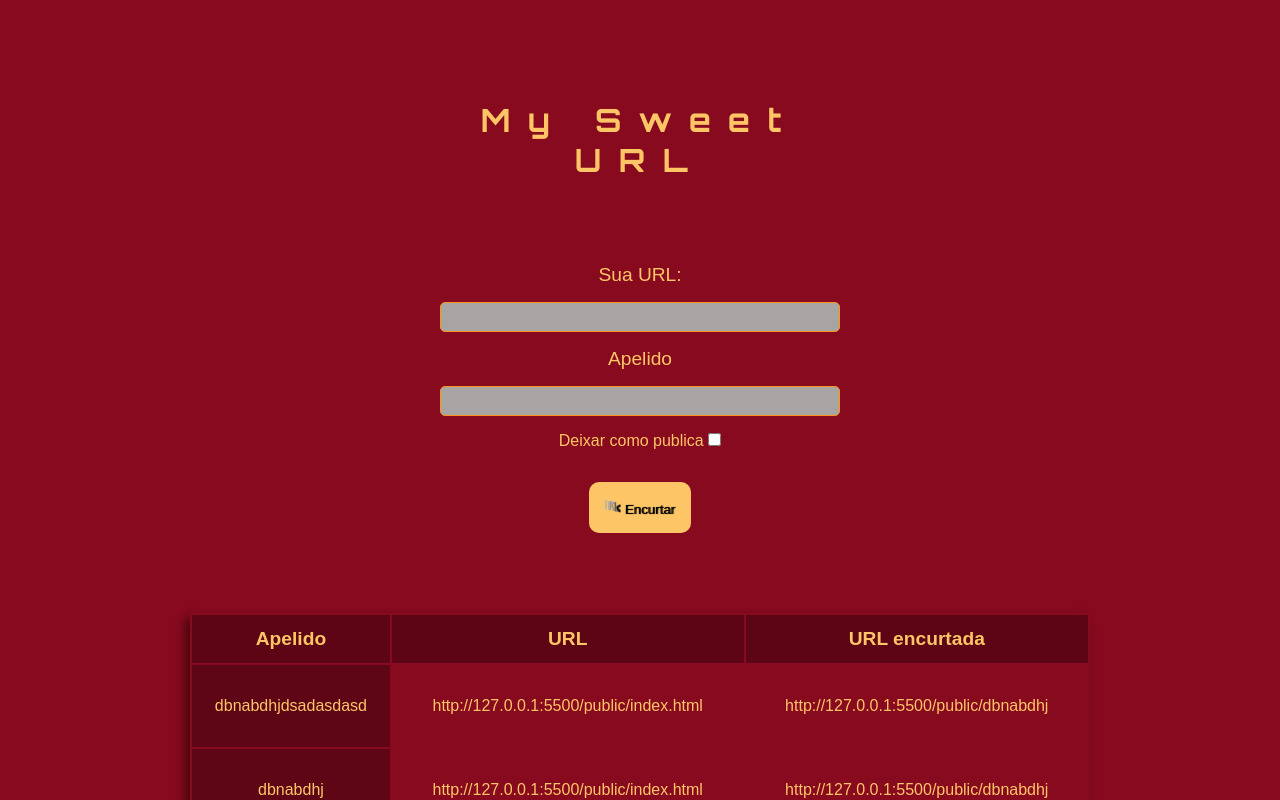
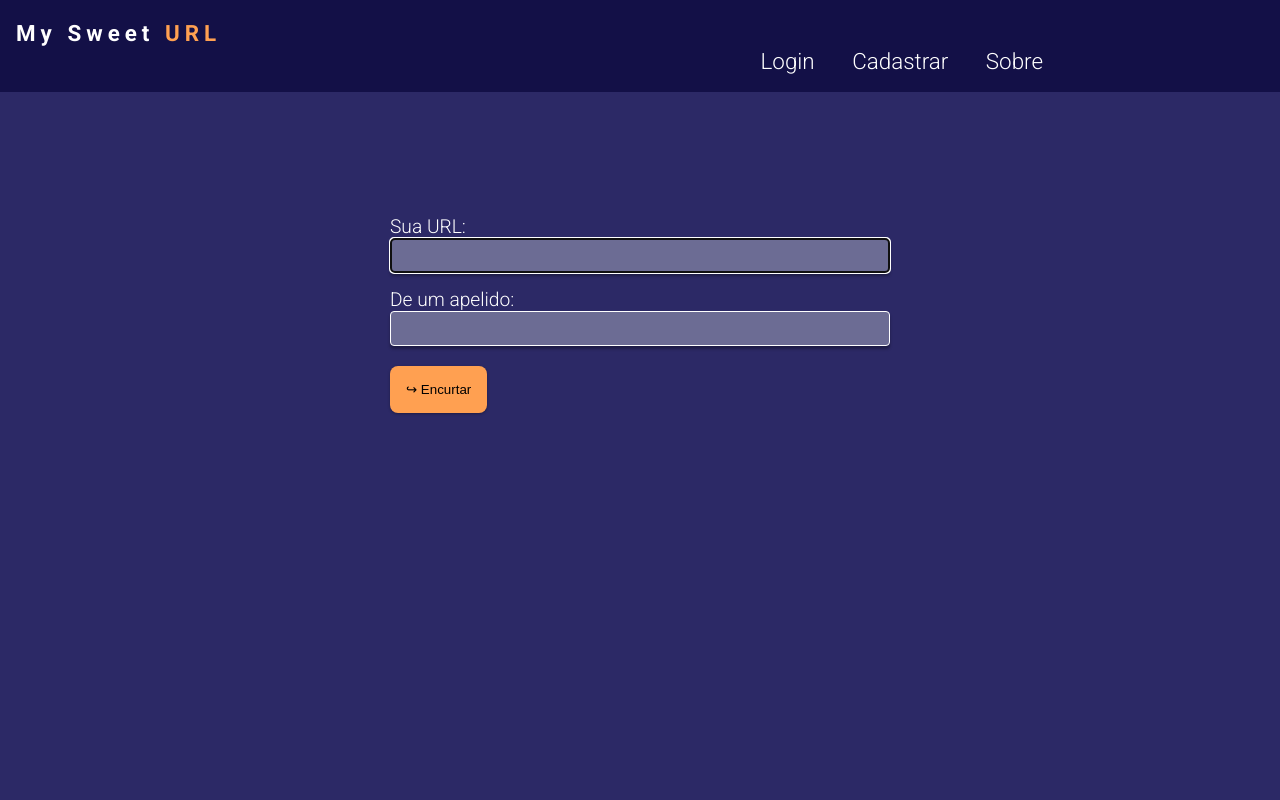
Before and after one commit to IglanCardeal/my-sweet-url, a website: page public/index.html in a window 1280 px wide. Shown: the top 800 px of the page. Drawn offline with Linux system fonts and the light colour scheme.

Commit message:
Reestilizando o front antes de implementar o front.

```diff
--- a/package.json
+++ b/package.json
@@ -24,6 +24,7 @@
     "@types/express": "^4.17.6",
     "@types/helmet": "^0.0.47",
     "@types/yup": "^0.29.8",
+    "prettier": "2.1.2",
     "ts-node-dev": "^1.0.0-pre.49",
     "typescript": "^3.9.5"
   }
--- a/public/index.html
+++ b/public/index.html
@@ -1,5 +1,5 @@
 <!DOCTYPE html>
-<html lang="pt-br">
+<html lang="pt-br" data-theme="dark">
   <head>
     <meta charset="UTF-8" />
     <meta name="viewport" content="width=device-width, initial-scale=1.0" />
@@ -7,7 +7,7 @@
     <meta name="keywords" content="URL, shortener, app" />
     <meta name="description" content="Encurtador de URLS" />
     <link
-      href="https://fonts.googleapis.com/css2?family=Orbitron:wght@400;700&display=swap"
+      href="https://fonts.googleapis.com/css2?family=Roboto:wght@300;700&display=swap"
       rel="stylesheet"
     />
     <link rel="stylesheet" href="./style.css" />
@@ -16,9 +16,41 @@
     <title>Encurtador de URL</title>
   </head>
   <body>
-    <div class="favoritos"></div>
+    <header>
+      <div class="header__title">
+        <p>My Sweet <span class="header__title--span">URL</span></p>
+      </div>
+      <nav class="navbar">
+        <ul class="navbar__list">
+          <li class="navbar__list--item">Login</li>
+          <li class="navbar__list--item">Cadastrar</li>
+          <li class="navbar__list--item">Sobre</li>
+        </ul>
+      </nav>
+    </header>
 
-    <header>
+    <main>
+      <div class="container">
+        <div class="container__form">
+          <form>
+            <div class="container__form--inputs">
+              <label for="url">Sua URL:</label>
+              <input type="text" name="url" id="url" autofocus required />
+              <label for="alias">De um apelido:</label>
+              <input type="text" name="alias" id="alias" />
+            </div>
+            <div class="container__form--button">
+              <button type="button">
+                <!-- <img src="./favicon.ico" alt="url icon" /> -->
+                &#8618; Encurtar
+              </button>
+            </div>
+          </form>
+        </div>
+      </div>
+    </main>
+
+    <!-- <header>
       <h1 id="title">My Sweet URL</h1>
     </header>
 
@@ -58,10 +90,34 @@
               <tr>
                 <td>dbnabdhjdsadasdasd</td>
                 <td>http://127.0.0.1:5500/public/index.html</td>
+                <td>
+                  <a href="http://localhost:8080/url/dsad_sd2" target="_blank">
+                    http://localhost:8080/url/dsad_sd2
+                  </a>
+                </td>
+              </tr>
+              <tr>
+                <td>dbnabdhj</td>
+                <td>http://127.0.0.1:5500/public/index.html</td>
+                <td>
+                  <a href="http://localhost:8080/url/dsad_sd2" target="_blank">
+                    http://localhost:8080/url/dsad_2sd2
+                  </a>
+                </td>
+              </tr>
+              <tr>
+                <td>dbnabdhj</td>
+                <td>http://127.0.0.1:5500/public/index.html</td>
                 <td>http://127.0.0.1:5500/public/dbnabdhj</td>
               </tr>
               <tr>
                 <td>dbnabdhj</td>
+                <td>http://127.0.0.1:5500/public/index.html</td>
+                <td>http://127.0.0.1:5500/public/dbnabdhj</td>
+              </tr>
+              <tr>
+                <td>dbnabdhj</td>
+                <td>http://1redj</td>
                 <td>http://127.0.0.1:5500/public/index.html</td>
                 <td>http://127.0.0.1:5500/public/dbnabdhj</td>
               </tr>
@@ -77,31 +133,7 @@
               </tr>
               <tr>
                 <td>dbnabdhj</td>
-                <td>http://127.0.0.1:5500/public/index.html</td>
-                <td>http://127.0.0.1:5500/public/dbnabdhj</td>
-              </tr>
-              <tr>
-                <td>dbnabdhj</td>
-                <td>http://127.0.0.1:5500/public/index.html</td>
-                <td>http://127.0.0.1:5500/public/dbnabdhj</td>
-              </tr>
-              <tr>
-                <td>dbnabdhj</td>
-                <td>http://127.0.0.1:5500/public/index.html</td>
-                <td>http://127.0.0.1:5500/public/dbnabdhj</td>
-              </tr>
-              <tr>
-                <td>dbnabdhj</td>
-                <td>http://127.0.0.1:5500/public/index.html</td>
-                <td>http://127.0.0.1:5500/public/dbnabdhj</td>
-              </tr>
-              <tr>
-                <td>dbnabdhj</td>
-                <td>http://127.0.0.1:5500/public/index.html</td>
-                <td>http://127.0.0.1:5500/public/dbnabdhj</td>
-              </tr>
-              <tr>
-                <td>dbnabdhj</td>
+                <td>http://12red</td>
                 <td>http://127.0.0.1:5500/public/index.html</td>
                 <td>http://127.0.0.1:5500/public/dbnabdhj</td>
               </tr>
@@ -154,7 +186,7 @@
           </table>
         </div>
       </div>
-    </main>
-    <script src="index.js"></script>
+    </main> -->
+    <!-- <script src="index.js"></script> -->
   </body>
 </html>
--- a/public/style.css
+++ b/public/style.css
@@ -4,12 +4,145 @@
   box-sizing: border-box;
 }
 
+html.transition,
+html.transition *,
+html.transition *:before,
+html.transition *:after {
+  transition: all 750ms;
+  transition-delay: 0ms;
+}
+
+html[data-theme='dark'] {
+  --text-color: rgb(255, 255, 255);
+  --bg-color: #2c2966;
+  --nav-bg-color: #131047;
+  --btn-color: #ffa051;
+}
+
 body {
-  font-family: sans-serif;
-  font-size: 1rem;
-  background: #880a1f;
+  font-family: 'Roboto', sans-serif;
+  font-size: 1.2rem;
+  background: var(--bg-color);
   height: 100vh;
-  color: #fdc566;
+  color: var(--text-color);
+}
+
+header {
+  width: 100%;
+  font-size: 1.4rem;
+  background: var(--nav-bg-color);
+  padding: 18px 16px;
+  position: fixed;
+  overflow: hidden;
+  z-index: 1;
+  top: 0px;
+}
+
+.header__title {
+  display: inline-block;
+  vertical-align: middle;
+  letter-spacing: 5px;
+  font-weight: bold;
+}
+
+.header__title--span {
+  color: #ffa051;
+}
+
+.navbar {
+  display: inline-block;
+  text-align: right;
+  width: calc(100% - 205px);
+  vertical-align: middle;
+}
+
+.navbar__list {
+  margin: 0;
+  padding: 0;
+  list-style: none;
+}
+
+.navbar__list--item {
+  display: inline-block;
+  margin: 0 16px;
+}
+
+.container__form {
+  margin-top: 200px;
+  position: relative;
+  width: 500px;
+  left: calc(50% - 250px);
+}
+
+.container__form--inputs {
+  display: grid;
+  text-align: left;
+}
+
+.container__form--inputs input {
+  background: #6c6c94;
+  height: 2.2rem;
+  border-radius: 4px;
+  padding-left: 10px;
+  font-size: inherit;
+  border: none;
+  color: var(--text-color);
+  box-shadow: 0 3px 3px rgba(0, 0, 0, 0.322);
+  border: 1px solid #ffffff;
+}
+
+.container__form--inputs input:focus {
+  transition: all 1s;
+  border: 1px solid #ffa051;
+}
+
+.container__form--inputs label {
+  margin-top: 15px;
+}
+
+.container__form--button {
+  margin-top: 20px;
+}
+
+.container__form--button button {
+  background: var(--btn-color);
+  border: none;
+  padding: 1rem;
+  border-radius: 8px;
+  color: #000;
+  cursor: pointer;
+  transform: translateY(0px);
+  box-shadow: 0 1px 3px rgba(0, 0, 0, 0.322);
+  transition: 0.2s;
+}
+
+.container__form--button button:hover {
+  transform: translateY(-5px);
+  box-shadow: 0 8px 3px rgba(0, 0, 0, 0.322);
+  transition: 0.2s;
+}
+
+.container__form--button button:active {
+  background: rgba(0, 0, 0, 0.671);
+  color: #fff;
+}
+
+/*
+a {
+  color: #fddc1e;
+  text-decoration: none;
+}
+
+a:visited {
+  color: #f7ebad;
+}
+
+a:hover {
+  text-decoration: underline;
+}
+
+a:active {
+  font-weight: bold;
 }
 
 #public-status {
@@ -90,10 +223,7 @@ body {
   position: relative;
   width: 900px;
   left: calc(50% - 450px);
-  box-shadow: -5px 5px 10px rgba(0, 0, 0, 0.493);
-}
-
-.container-content-table thead {
+  box-shadow: -5px 5px 10px rredead {
   height: 3rem;
   font-size: 1.2rem;
   font-weight: bold;
@@ -131,4 +261,4 @@ body {
   .container-content-table tbody {
     overflow-x: scroll;
   }
-}
+} */
--- a/src/database/connection.ts
+++ b/src/database/connection.ts
@@ -3,7 +3,7 @@ import { config } from 'dotenv';
 
 config();
 
-const APP_PORT = process.env.PORT || 3000;
+const APP_PORT = process.env.APP_PORT || 3000;
 const { DB_HOST, DB_PORT, DB_NAME } = process.env;
 const DB_URL = `${DB_HOST}:${DB_PORT}/${DB_NAME}`;
 
@@ -24,7 +24,7 @@ const startDatabaseConnectionAndServer = (app: any): void => {
         console.log = () => {}; // para nao exibirmos nenhum log em producao
       }
     });
-  }).catch((error) => {
+  }).catch(error => {
     console.log(`\nUnable to start the server duo:\n`, error);
   });
 };
--- a/src/routes/routes.ts
+++ b/src/routes/routes.ts
@@ -8,7 +8,7 @@ const router = Router();
 
 router.get('/showurls', urlControllers.showPublicUrls);
 
-router.get('/url/:id', urlControllers.redirectToUrl);
+router.get('/url/:alias', urlControllers.redirectToUrl);
 
 router.post('/shorturl', urlControllers.toShortUrlAnonymous);
 
--- a/src/server.ts
+++ b/src/server.ts
@@ -12,7 +12,7 @@ const app = express();
 app.use(helmet());
 app.use(express.json());
 app.use(cors(corsOptions));
-app.use(express.static('./public'));
+// app.use(express.static('./public'));
 
 app.use(routes);
 app.use(errorHandler);
@@ -30,5 +30,6 @@ startDatabaseConnectionAndServer(app);
  *       o usuario alterar se a url sera publica ou privada
  * []5 - logoff
  * []6 - API RATE LIMITING
- * []7 - Front end em next.js
+ * []7 - Pagina 404 caso alias nao encontrado no banco
+ * []X - Front end em next.js
  */
```
Also changed, not shown: src/controllers/url.controllers.ts (+27 -12 lines), src/utils/schemas.ts (+9 -7 lines), .prettierrc.json (added), 3 other files.
